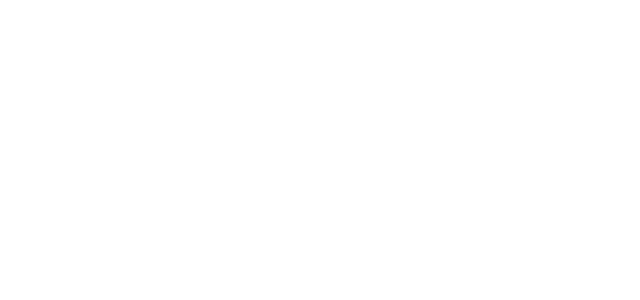
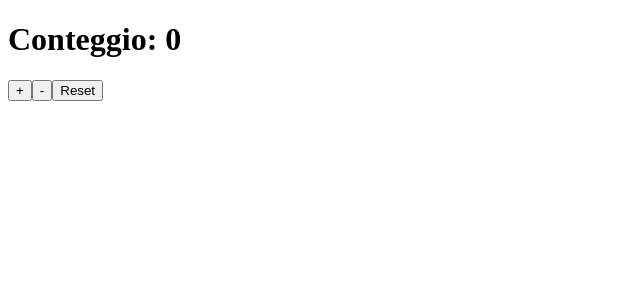
Before and after one commit to Riccardo1091/React-exercises, a React (Create React App) app in the folder forms-lists-and-styling/: page / in a window 1280 px wide. Shown: the top 300 px of the page, without its empty margins (0-640 px from the left). Built offline with nearby package versions, Linux system fonts and the light colour scheme.

Commit message:
integrazione

```diff
--- a/forms-lists-and-styling/src/App.js
+++ b/forms-lists-and-styling/src/App.js
@@ -1,9 +1,10 @@
 import React from 'react'
+import { Counter } from './counter'
 
 export function App() {
     return (
         <>
-
+            <Counter/>
         </>
     )
 }
--- /dev/null
+++ b/forms-lists-and-styling/src/counter.js
@@ -0,0 +1,14 @@
+import { UseCounter } from "./useCounter"
+
+export function Counter() {
+    const {valore, piu, meno, reset} = UseCounter(0)
+
+    return (
+        <>
+            <h1>Conteggio: {valore}</h1>
+            <button onClick={piu}>+</button>
+            <button onClick={meno}>-</button>
+            <button onClick={reset}>Reset</button>
+        </>
+    )
+}
--- a/forms-lists-and-styling/src/useCounter.js
+++ b/forms-lists-and-styling/src/useCounter.js
@@ -1,5 +1,7 @@
-export function UseCounter(valoreIniziale=0) {
-    const [valore, setValore] = UseCounter(valoreIniziale)
+import { useState } from "react"
+
+export function UseCounter(milleBolleBlu) {
+    const [valore, setValore] = useState(milleBolleBlu)
 
     function piu() {
         setValore(valore => valore + 1)
@@ -8,12 +10,9 @@
         setValore(valore => valore - 1)
     }
     function reset() {
-        setValore(valore => valoreIniziale)
+        setValore(valore => milleBolleBlu)
     }
     return {
-        valore: valore,
-        su: piu,
-        giu: meno,
-        reset: reset
+        valore, piu, meno, reset
     }
 }
```
